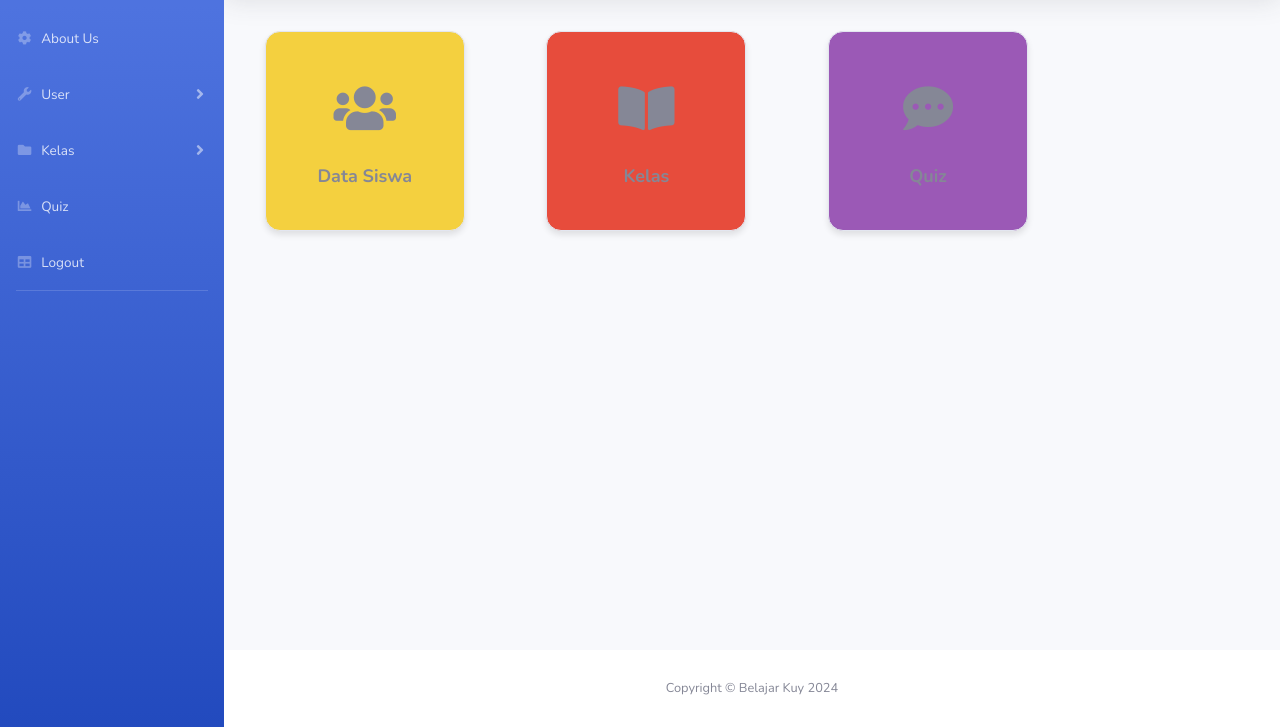
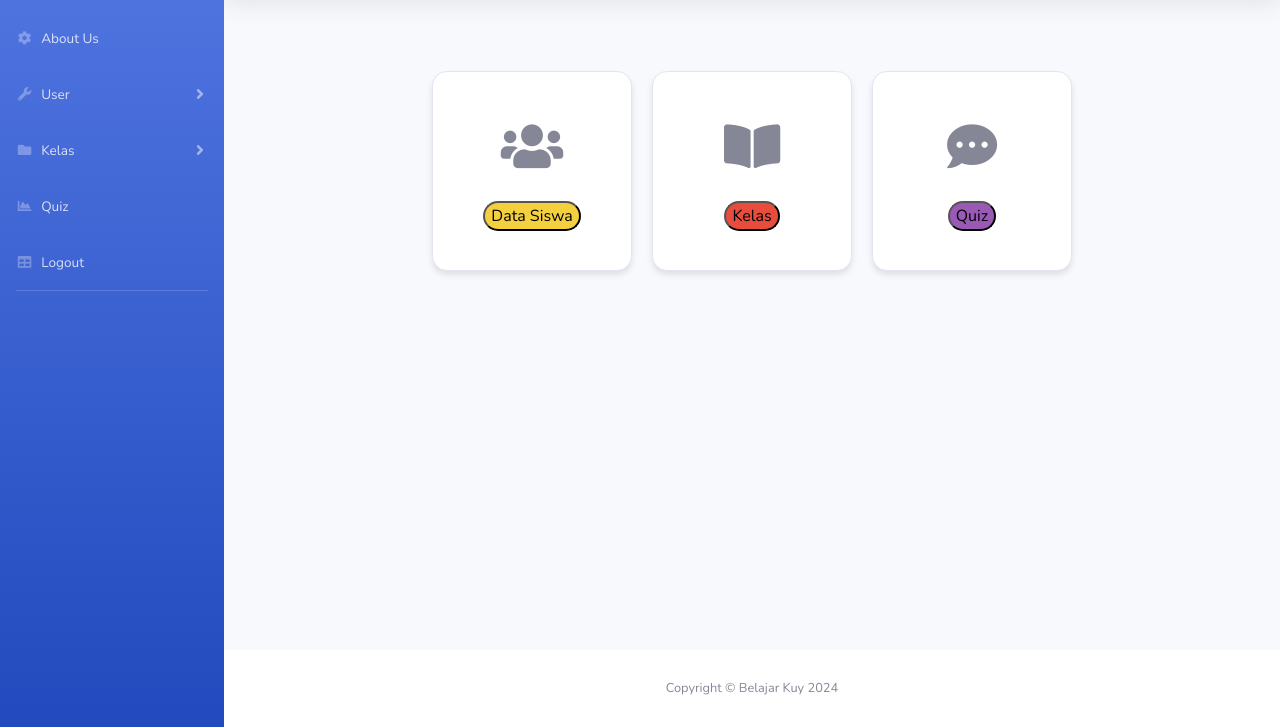
Before and after one commit to Lexh19/belajar-kuy, a website with bundled scripts: page dashboard.html in a window 1280 px wide. Shown: the part 73-800 px from the top of the page. Built offline with nearby package versions, Linux system fonts and the light colour scheme.

Commit message:
dasborad  container

```diff
--- a/dashboard.html
+++ b/dashboard.html
@@ -111,8 +111,6 @@
                         <i class="fa fa-bars"></i>
                     </button>
 
-
-
                     <!-- Topbar Navbar -->
                     <ul class="navbar-nav ml-auto">
                         <!-- Nav Item - User Information -->
@@ -157,7 +155,9 @@
                             <!-- Use any icon here, e.g. from FontAwesome -->
                             <i class="fas fa-users"></i>
                         </div>
-                      <div class="card-text">Data Siswa</div>
+                        <button class="card-btn-yellow">
+                            <a href="" class="cart-text">Data Siswa</a>
+                        </button>
                     </div>
 
                     <div class="card red">
@@ -165,15 +165,19 @@
                             <!-- Book icon for Kelas -->
                             <i class="fas fa-book-open"></i>
                         </div>
-                      <div class="card-text">Kelas</div>
-                    </div>
+                        <button class="card-btn-red">
+                            <a href="" class="cart-text"> Kelas</a>
+                        </button>                    </div>
 
                     <div class="card purple">
                         <div class="icon">
                             <!-- Speech bubble icon for Quiz -->
                             <i class="fas fa-comment-dots"></i>
                         </div>
-                      <div class="card-text">Quiz</div>
+                        <button class="card-btn-purple">
+                            <a href="" class="cart-text">Quiz</a>
+                        </button>
+
                     </div>
                 </div>
                 <!-- /.container-fluid -->
@@ -245,15 +249,13 @@
 
 
 <style>
-
-
 .dashboard-container {
-      width: 80%;
-      max-width: 1000px;
     display: flex;
-      justify-content: space-around;
+    justify-content: center;
     align-items: center;
     flex-wrap: wrap;
+    margin: 0 auto;
+    padding: 40px ;
 }
 
 .card {
@@ -285,15 +287,34 @@
     font-weight: bold;
 }
 
-    .card.yellow {
-      background-color: #f4d03f; /* Yellow for Data Siswa */
+.card-btn-yellow a,
+.card-btn-red a,
+.card-btn-purple a {
+color: black;
+text-decoration: none;
 }
 
-    .card.red {
-      background-color: #e74c3c; /* Red for Kelas */
+.card-btn-yellow a:hover,
+.card-btn-red a:hover,
+.card-btn-purple a:hover {
+  color: black; /* Menjaga warna teks hitam ketika hover */
 }
 
-    .card.purple {
-      background-color: #9b59b6; /* Purple for Quiz */
+
+.card-btn-yellow {
+    background-color: #f4d03f;
+    border-radius: 20px;
+}
+
+.card-btn-red {
+    background-color: #e74c3c;
+    border-radius: 20px;
+
+}
+
+.card-btn-purple {
+    background-color: #9b59b6;
+    border-radius: 20px;
+
 }
   </style>
```
Lines whose indentation alone changed are shown as unchanged.
